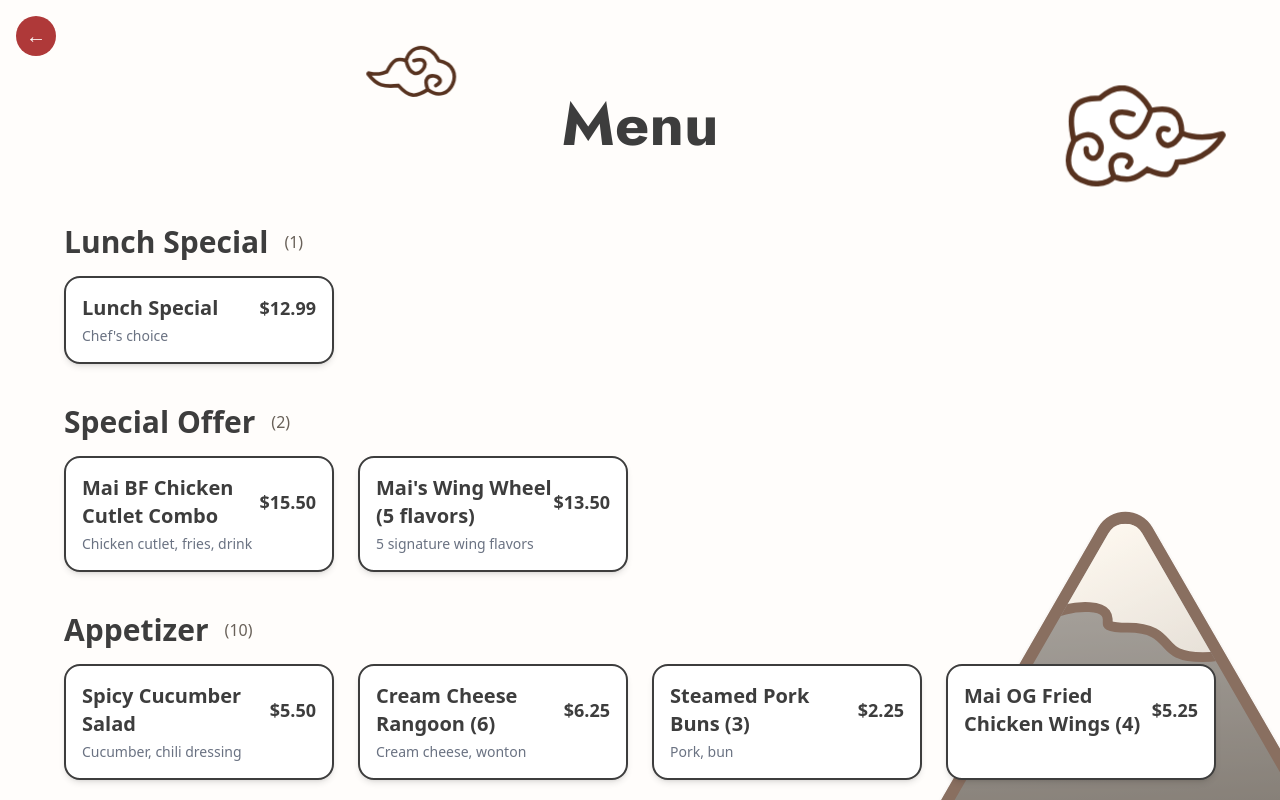
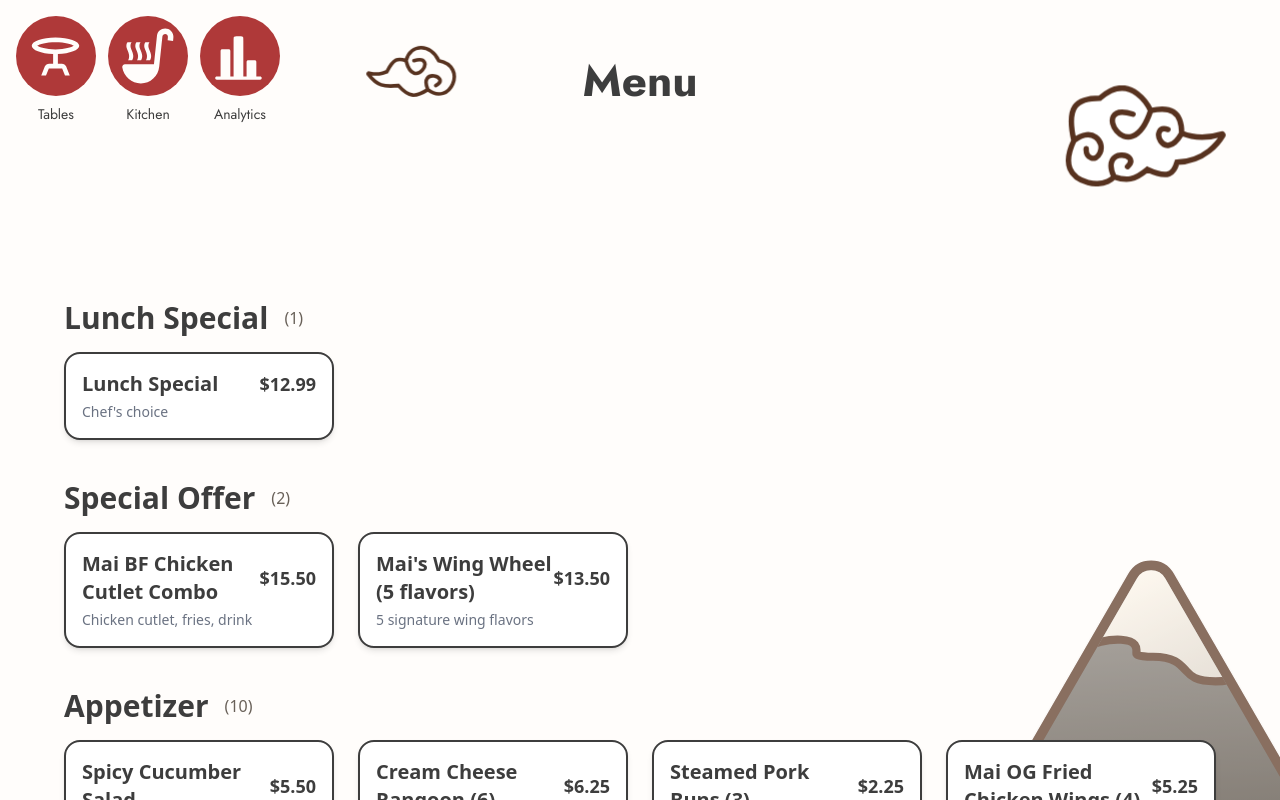
Before and after one commit to Vishjit/mai-shan-yun-tabler, a Next.js app in the folder mai-shan-yun-tabler/: page /menu in a window 1280 px wide. Built offline with nearby package versions, Linux system fonts and the light colour scheme.

Commit message:
add nav buttons

```diff
--- a/mai-shan-yun-tabler/app/analytics/page.tsx
+++ b/mai-shan-yun-tabler/app/analytics/page.tsx
@@ -1,6 +1,9 @@
 "use client";
 import { useRouter } from "next/navigation";
 import React, { useState } from "react";
+import TableButton from "@/components/tablesbutton";
+import MenuButton from "../../components/menubutton";
+import Kitchenbutton from "@/components/kitchenbutton";
 
 export default function Analytics() {
   const router = useRouter();
@@ -53,6 +56,18 @@ export default function Analytics() {
 
   return (
     <div className="relative w-full min-h-screen bg-[#FFFDFB] overflow-hidden">
+       {/* Top buttons / nav */}
+                          <div className="flex space-x-3 p-4 mb-6 items-center">
+                            <div onClick={() => router.push("/menu")} className="cursor-pointer">
+                              <MenuButton />
+                            </div>
+                            <div onClick={() => router.push("/tables")} className="cursor-pointer">
+                              <TableButton />
+                            </div>
+                            <div onClick={() => router.push("/kitchen")} className="cursor-pointer">
+                              <Kitchenbutton />
+                            </div>
+                          </div>
 
        {/* Clouds*/}
       <img src="/cloud (8).svg" alt="cloud" className="absolute z-10 left-[20%] top-[20%] w-[7%] h-auto object-contain anim-cloud" />
--- a/mai-shan-yun-tabler/app/kitchen/page.tsx
+++ b/mai-shan-yun-tabler/app/kitchen/page.tsx
@@ -2,15 +2,29 @@
     import { useRouter } from "next/navigation";
     import Ticket from "../../components/ticket";
     import Menu from "../../components/menubutton";
+    import Kitchenbutton from "@/components/kitchenbutton";
+  import Analytics from "@/components/analyticsbutton";
+import TableButton from "@/components/tablesbutton";
+import MenuButton from "../../components/menubutton";
+
 
     export default function Kitchen() {
       const router = useRouter();
 
       return (
         <div className="relative w-full h-screen bg-[#FFFDFB] overflow-hidden">
-          <div className="absolute left-[2%] top-[5%] w-full  flex z-20">
-            <Menu />
-          </div>
+           {/* Top buttons / nav */}
+                    <div className="flex space-x-3 p-4 mb-6 items-center">
+                      <div onClick={() => router.push("/menu")} className="cursor-pointer">
+                        <MenuButton />
+                      </div>
+                      <div onClick={() => router.push("/tables")} className="cursor-pointer">
+                        <TableButton />
+                      </div>
+                      <div onClick={() => router.push("/analytics")} className="cursor-pointer">
+                        <Analytics />
+                      </div>
+                    </div>
 
         <div style={{ position: "absolute", top: 0, right: 120, display: "flex", gap:120, zIndex: 20 }}>
                     <div style={{ width: 110 }}>
--- a/mai-shan-yun-tabler/app/menu/page.tsx
+++ b/mai-shan-yun-tabler/app/menu/page.tsx
@@ -6,7 +6,11 @@ import { useRouter } from "next/navigation";
 import Image from "next/image";
 import { menuItems } from "@/lib/menu";
 import MenuItem from "@/components/MenuItem";
+import MenuButton from "@/components/menubutton";
 import { useTickets, Receipt } from "@/context/ticketContext";
+import Kitchen from "@/components/kitchenbutton";
+import Analytics from "@/components/analyticsbutton";
+import TableButton from "@/components/tablesbutton";
 
 interface MenuItemType {
   id: number;
@@ -17,7 +21,7 @@ interface MenuItemType {
 
 export default function Menu() {
     const searchParams = useSearchParams();
-  const ticketId = parseInt(searchParams.get('ticketId') || '0');
+    const ticketId = parseInt(searchParams.get("ticketId") || "0");
     const { getTicketById, addItemToTicket, getReceiptForTicket } = useTickets();
     const router = useRouter();
 
@@ -29,7 +33,7 @@ export default function Menu() {
     const receipt = ticket ? getReceiptForTicket(ticketId) : null;
 
     const formatReceipt = (receipt: Receipt) => {
-    let text = 'Receipt\n\n';
+      let text = "Receipt\n\n";
       receipt.lines.forEach((line) => {
         text += `${line.name} x${line.quantity} - $${line.lineTotal.toFixed(2)}\n`;
       });
@@ -41,46 +45,52 @@ export default function Menu() {
       function handleDocClick(e: MouseEvent) {
         const target = e.target as HTMLElement | null;
         if (!target) return;
-      const clickedOnItem = !!target.closest('.menu-item');
+        const clickedOnItem = !!target.closest(".menu-item");
         if (selectedItem && !clickedOnItem && panelRef.current && !panelRef.current.contains(target)) {
           setSelectedItem(null);
         }
       }
 
       function handleKey(e: KeyboardEvent) {
-      if (e.key === 'Escape') setSelectedItem(null);
+        if (e.key === "Escape") setSelectedItem(null);
       }
 
-    document.addEventListener('mousedown', handleDocClick);
-    document.addEventListener('keydown', handleKey);
+      document.addEventListener("mousedown", handleDocClick);
+      document.addEventListener("keydown", handleKey);
       return () => {
-      document.removeEventListener('mousedown', handleDocClick);
-      document.removeEventListener('keydown', handleKey);
+        document.removeEventListener("mousedown", handleDocClick);
+        document.removeEventListener("keydown", handleKey);
       };
     }, [selectedItem]);
 
     return (
+      <>
         <div className="relative w-full h-screen bg-[#FFFDFB] overflow-hidden">
-
-      {/* Back Button */}
-      <button
-        onClick={() => router.back()}
-        className="absolute top-4 left-4 w-10 h-10 rounded-full bg-[#AF3939] text-[#FFFDFB] flex items-center justify-center text-xl font-bold z-50"
-      >
-        ←
-      </button>
+          {/* Top buttons / nav */}
+          <div className="flex space-x-3 p-4 mb-6 items-center">
+            <div onClick={() => router.push("/tables")} className="cursor-pointer">
+              <TableButton />
+            </div>
+            <div onClick={() => router.push("/kitchen")} className="cursor-pointer">
+              <Kitchen />
+            </div>
+            <div onClick={() => router.push("/analytics")} className="cursor-pointer">
+              <Analytics />
+            </div>
+          </div>
 
           {/* Title */}
-      <div className="absolute top-[10%] justify-center w-full text-[60px] font-['Jost'] font-bold flex pointer-events-none">
+          <div className="absolute top-[6%] justify-center w-full text-[44px] font-['Jost'] font-bold flex pointer-events-none">
             Menu
           </div>
-      {/*mountiann*/}
+
+          {/* mountain */}
           <Image
             src="/minimountain.svg"
             alt="mini mountain"
-        width={480}
-        height={360}
-        className="fixed bottom-0 right-0 w-96 h-auto z-0 pointer-events-none"
+            width={420}
+            height={320}
+            className="fixed bottom-0 right-0 w-80 h-auto z-0 pointer-events-none"
           />
 
           {/* Clouds */}
@@ -100,40 +110,40 @@ export default function Menu() {
           />
 
           {/* MENU ITEMS - GROUPED BY CATEGORY  */}
-      <div className="mt-56 px-16 pb-16 overflow-y-auto h-[calc(100vh-200px)]">
+          <div className="mt-40 px-16 pb-16 overflow-y-auto h-[calc(100vh-160px)]">
             {(() => {
               const categoryOrder = [
-            'Lunch Special',
-            'Special Offer',
-            'Appetizer',
-            'Rice Noodle',
-            'Tossed Rice Noodle',
-            'Ramen',
-            'Tossed Ramen',
-            'Fried Chicken',
-            'Fried Rice',
-            'Wonton',
-            'Drink',
-            'Additonal',
-            'Mai Dessert',
-            'Milk Tea',
-            'Jas-Lemonade',
-            'Fruit Tea',
-            'Allergies & Restrictions',
+                "Lunch Special",
+                "Special Offer",
+                "Appetizer",
+                "Rice Noodle",
+                "Tossed Rice Noodle",
+                "Ramen",
+                "Tossed Ramen",
+                "Fried Chicken",
+                "Fried Rice",
+                "Wonton",
+                "Drink",
+                "Additonal",
+                "Mai Dessert",
+                "Milk Tea",
+                "Jas-Lemonade",
+                "Fruit Tea",
+                "Allergies & Restrictions",
               ];
 
               const getCategoryFor = (m: any) => {
                 if (m.category) return m.category;
-            if (m.description === 'Special Diet' || m.description === 'Allergies & Restrictions') return 'Allergies & Restrictions';
-            return 'Uncategorized';
+                if (m.description === "Special Diet" || m.description === "Allergies & Restrictions") return "Allergies & Restrictions";
+                return "Uncategorized";
               };
 
-          const allCategories = Array.from(new Set(menuItems.map(m => getCategoryFor(m))));
-          const extras = allCategories.filter(c => !categoryOrder.includes(c));
+              const allCategories = Array.from(new Set(menuItems.map((m) => getCategoryFor(m))));
+              const extras = allCategories.filter((c) => !categoryOrder.includes(c));
               const ordered = [...categoryOrder, ...extras];
 
-          return ordered.map(category => {
-            const items = menuItems.filter(m => getCategoryFor(m) === category);
+              return ordered.map((category) => {
+                const items = menuItems.filter((m) => getCategoryFor(m) === category);
                 return (
                   <section key={category} className="mb-10">
                     <div className="flex items-center justify-start gap-4 mb-4">
@@ -143,7 +153,7 @@ export default function Menu() {
 
                     <div className="grid grid-cols-4 gap-6">
                       {items.length > 0 ? (
-                    items.map(item => (
+                        items.map((item) => (
                           <MenuItem
                             key={item.id}
                             name={item.name}
@@ -177,9 +187,7 @@ export default function Menu() {
               {receipt && (
                 <div className="mt-4 pt-4 border-t">
                   <strong>Subtotal: ${receipt.subtotal.toFixed(2)}</strong>
-              <pre className="mt-2 text-xs bg-gray-100 p-2 rounded whitespace-pre-wrap">
-                {formatReceipt(receipt)}
-              </pre>
+                  <pre className="mt-2 text-xs bg-gray-100 p-2 rounded whitespace-pre-wrap">{formatReceipt(receipt)}</pre>
                 </div>
               )}
             </div>
@@ -190,21 +198,9 @@ export default function Menu() {
               <span className="font-semibold text-lg">{selectedItem.name}</span>
 
               <div className="flex items-center gap-3">
-            <button
-              onClick={() => setQuantity(q => Math.max(1, q - 1))}
-              className="w-9 h-9 rounded-full bg-gray-200 text-xl font-bold"
-            >
-              −
-            </button>
-
+                <button onClick={() => setQuantity((q) => Math.max(1, q - 1))} className="w-9 h-9 rounded-full bg-gray-200 text-xl font-bold">−</button>
                 <span className="w-6 text-center text-lg">{quantity}</span>
-
-            <button
-              onClick={() => setQuantity(q => q + 1)}
-              className="w-9 h-9 rounded-full bg-gray-200 text-xl font-bold"
-            >
-              +
-            </button>
+                <button onClick={() => setQuantity((q) => q + 1)} className="w-9 h-9 rounded-full bg-gray-200 text-xl font-bold">+</button>
               </div>
 
               <button
@@ -221,9 +217,7 @@ export default function Menu() {
               </button>
             </div>
           )}
-
-
-
         </div>
+      </>
     );
   }
--- a/mai-shan-yun-tabler/components/tablesbutton.tsx
+++ b/mai-shan-yun-tabler/components/tablesbutton.tsx
@@ -10,7 +10,7 @@ export default function TableButton() {
       onMouseLeave={() => setHovered(false)}
     >
       <img
-        src={hovered ? "/tablesbuttonhover.svg" : "/tablesbutton.svg"}
+        src={hovered ? "/tableshover.svg" : "/tablesbutton.svg"}
         alt="table button"
         className="w-full h-auto block object-contain"
       />
```
Lines whose indentation alone changed are shown as unchanged.
